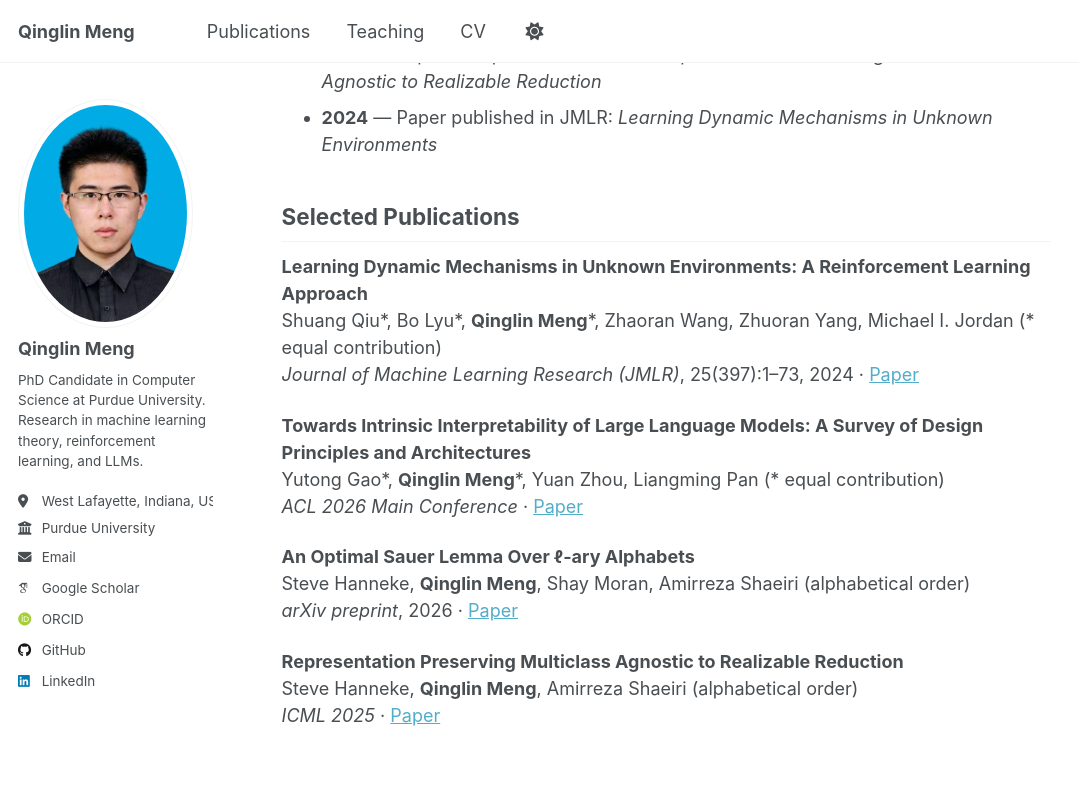
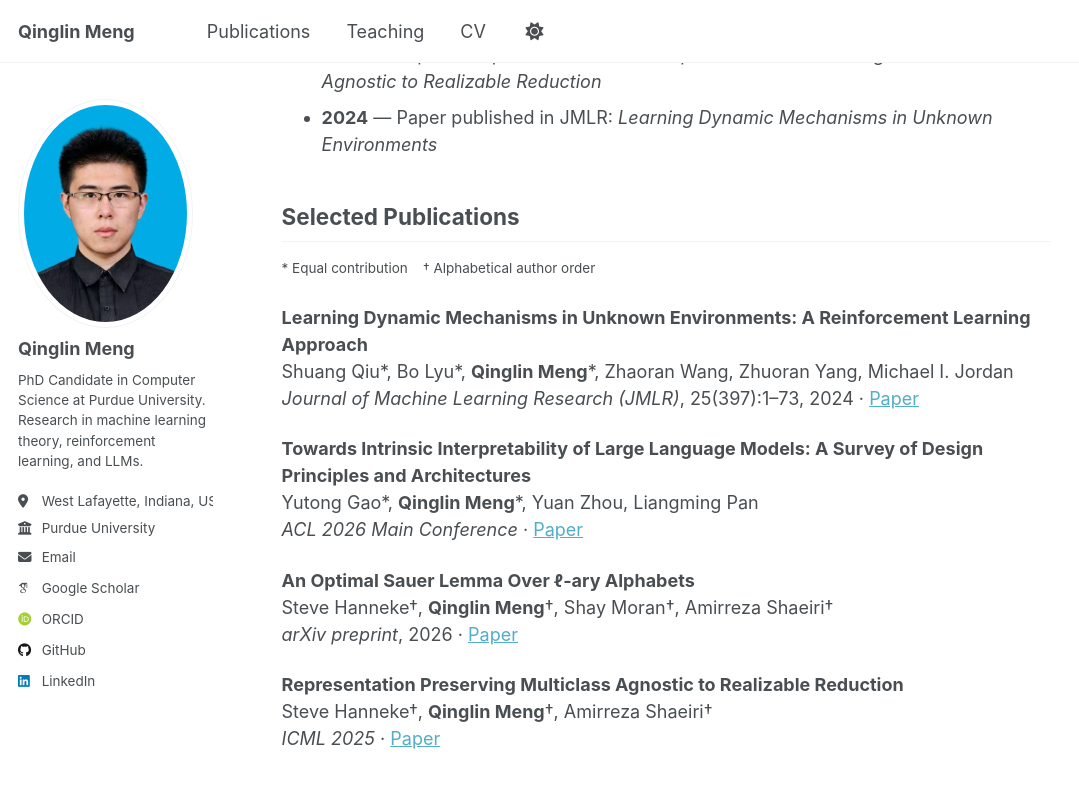
Before and after one commit to QLMeng2025/QLMeng2025.github.io, a Jekyll site: the page built from _pages/about.md, in a window 1280 px wide and 900 px high, scrolled down 451 px. Shown: the top 788 px of the window, without its empty margins (0-1079 px from the left). Built offline with Jekyll 4.4.1, drawn with Linux system fonts in a browser that asks for light colours; some web fonts are replaced; a script that is not in the unit is left out.

Commit message:
Use symbols for author contribution notes with unified legend
- Add legend (* equal contribution, † alphabetical order) to publications page and about page
- Replace inline text notes with * and † symbols on each author name
- Remove redundant per-paper parenthetical notes

Co-Authored-By: Claude Sonnet 4.6 <noreply@anthropic.com>

```diff
--- a/_pages/about.md
+++ b/_pages/about.md
@@ -18,18 +18,20 @@ My research focuses on **machine learning theory**, **reinforcement learning**,
 
 ## Selected Publications
 
+<small>\* Equal contribution &nbsp;&nbsp; † Alphabetical author order</small>
+
 **Learning Dynamic Mechanisms in Unknown Environments: A Reinforcement Learning Approach**
-Shuang Qiu\*, Bo Lyu\*, **Qinglin Meng**\*, Zhaoran Wang, Zhuoran Yang, Michael I. Jordan (\* equal contribution)
+Shuang Qiu\*, Bo Lyu\*, **Qinglin Meng**\*, Zhaoran Wang, Zhuoran Yang, Michael I. Jordan
 *Journal of Machine Learning Research (JMLR)*, 25(397):1–73, 2024 · [Paper](https://jmlr.org/papers/volume25/23-0159/23-0159.pdf)
 
 **Towards Intrinsic Interpretability of Large Language Models: A Survey of Design Principles and Architectures**
-Yutong Gao\*, **Qinglin Meng**\*, Yuan Zhou, Liangming Pan (\* equal contribution)
+Yutong Gao\*, **Qinglin Meng**\*, Yuan Zhou, Liangming Pan
 *ACL 2026 Main Conference* · [Paper](https://arxiv.org/abs/2604.16042)
 
 **An Optimal Sauer Lemma Over ℓ-ary Alphabets**
-Steve Hanneke, **Qinglin Meng**, Shay Moran, Amirreza Shaeiri (alphabetical order)
+Steve Hanneke†, **Qinglin Meng**†, Shay Moran†, Amirreza Shaeiri†
 *arXiv preprint*, 2026 · [Paper](https://arxiv.org/abs/2604.12952)
 
 **Representation Preserving Multiclass Agnostic to Realizable Reduction**
-Steve Hanneke, **Qinglin Meng**, Amirreza Shaeiri (alphabetical order)
+Steve Hanneke†, **Qinglin Meng**†, Amirreza Shaeiri†
 *ICML 2025* · [Paper](https://openreview.net/forum?id=yTfQt7vK6M)
--- a/_pages/publications.html
+++ b/_pages/publications.html
@@ -8,6 +8,8 @@ author_profile: true
 {% if site.author.googlescholar %}
   <div class="wordwrap">You can also find my articles on <a href="{{site.author.googlescholar}}">my Google Scholar profile</a>.</div>
 {% endif %}
+
+<p style="font-size: smaller">* Equal contribution &nbsp;&nbsp; † Alphabetical author order</p>
 
 {% include base_path %}
 
```
Also changed, not shown: _publications/2024-01-01-jmlr-dynamic-mechanisms.md (+1 -1 lines), _publications/2025-04-01-sauer-lemma-lary.md (+1 -1 lines), _publications/2026-04-17-acl2026-llm-interpretability.md (+1 -1 lines), _publications/ICML2025.md (+1 -1 lines).
